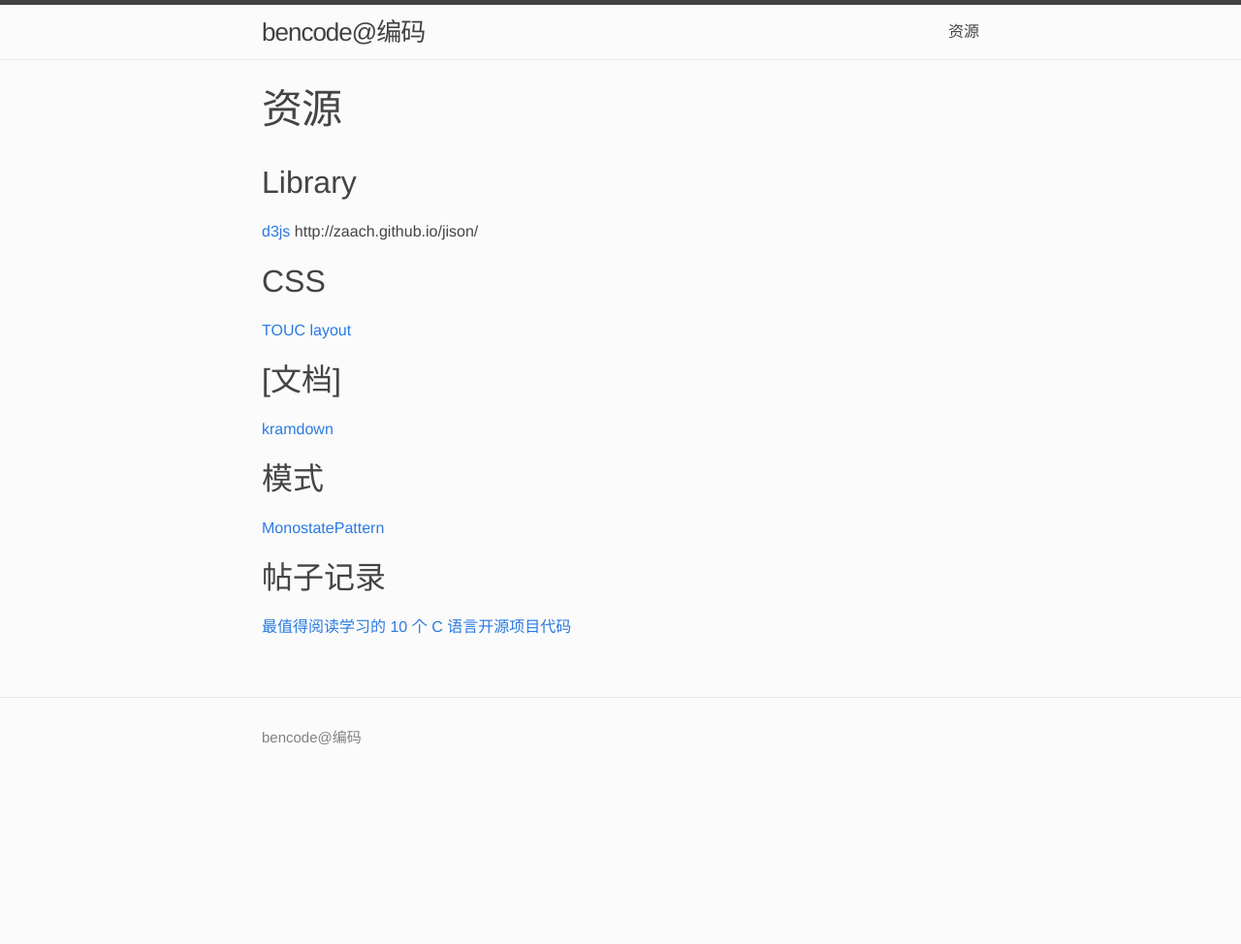
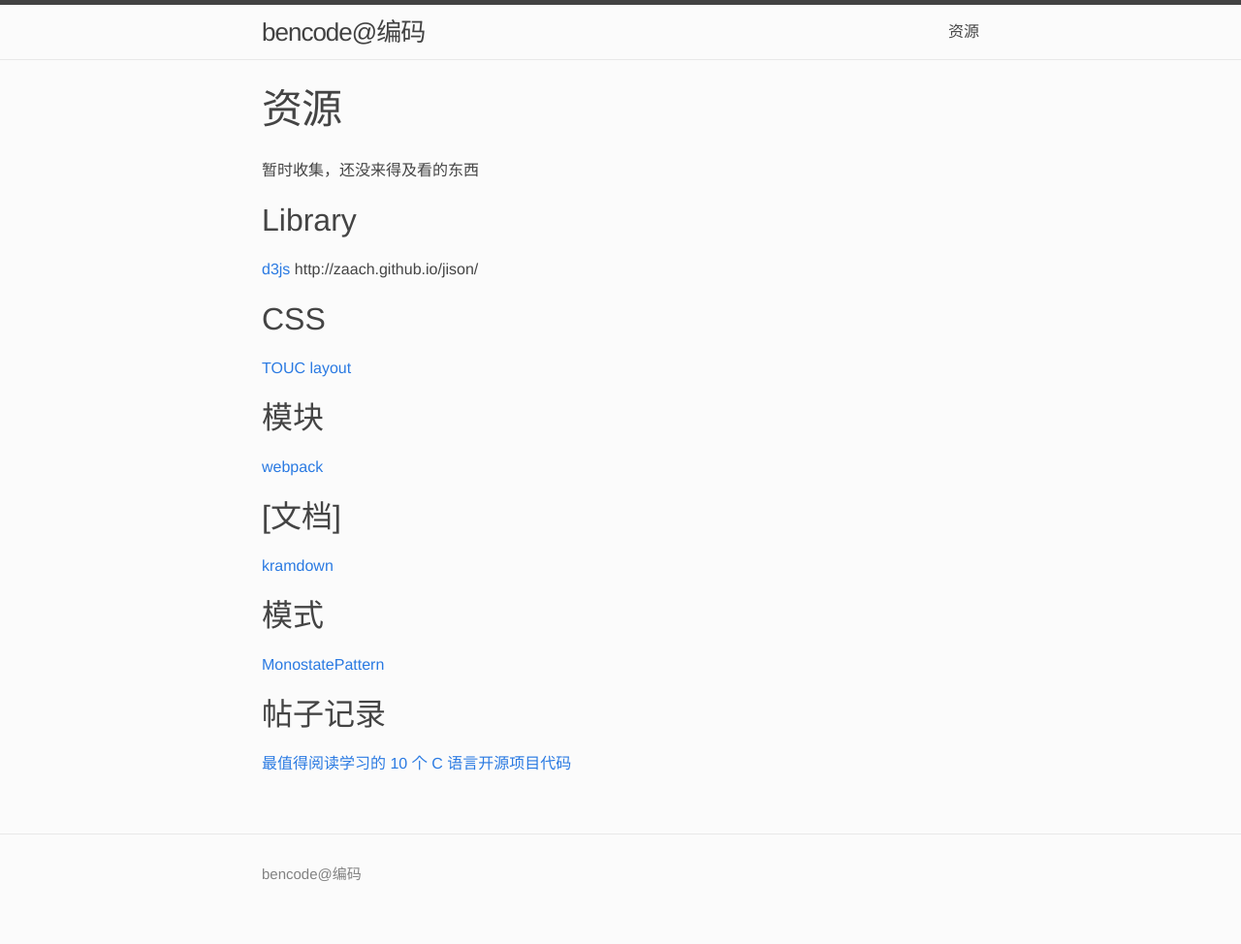
Before and after one commit to bencode/bencode.github.io, a Jekyll site: the page built from links.md, in a window 1280 px wide. Shown: the whole page at 97% size. Built offline with Jekyll 4.4.1, drawn with Linux system fonts in a browser that asks for light colours; before the commit the page ends 900 px from its top, so only the background shows below that.

Commit message:
add: 添加webpack

```diff
--- a/links.md
+++ b/links.md
@@ -3,6 +3,8 @@ layout: page
 title: 资源
 permalink: /links/
 ---
+
+暂时收集，还没来得及看的东西
 
 ## Library
 
@@ -14,6 +16,11 @@ http://zaach.github.io/jison/
 
 [TOUC](http://en.wikipedia.org/wiki/Flash_of_unstyled_content)
 [layout](http://zh.learnlayout.com)
+
+
+## 模块
+[webpack](http://webpack.github.io)
+
 
 
 ## [文档]
```
Also changed, not shown: 1 other file.
